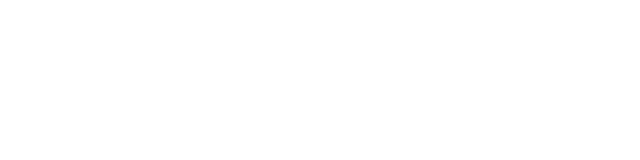
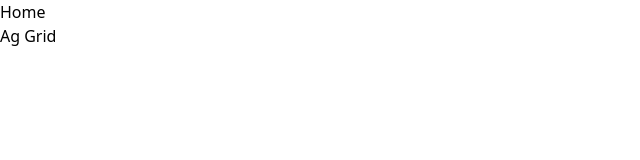
Before and after one commit to lucasgladding/kwjs-test-design, a Next.js app: page / in a window 1280 px wide. Shown: the top 160 px of the page, without its empty margins (0-640 px from the left). Built offline with nearby package versions, Linux system fonts and the light colour scheme.

Commit message:
Added ag-grid page.

```diff
--- a/src/app/page.tsx
+++ b/src/app/page.tsx
@@ -1,5 +1,10 @@
+import Link from "next/link";
+
 export default function Home() {
   return (
-    <div></div>
+    <div>
+      <h1>Home</h1>
+      <div><Link href="/ag-grid">Ag Grid</Link></div>
+    </div>
   );
 }
--- /dev/null
+++ b/src/app/pages/ag-grid/page.tsx
@@ -0,0 +1,5 @@
+export default function Page() {
+    return (
+        <div>Ag Grid</div>
+    );
+}
```
Also changed, not shown: package.json (+9 -5 lines), 1 other file (tests, documents, lock files or other folders).
